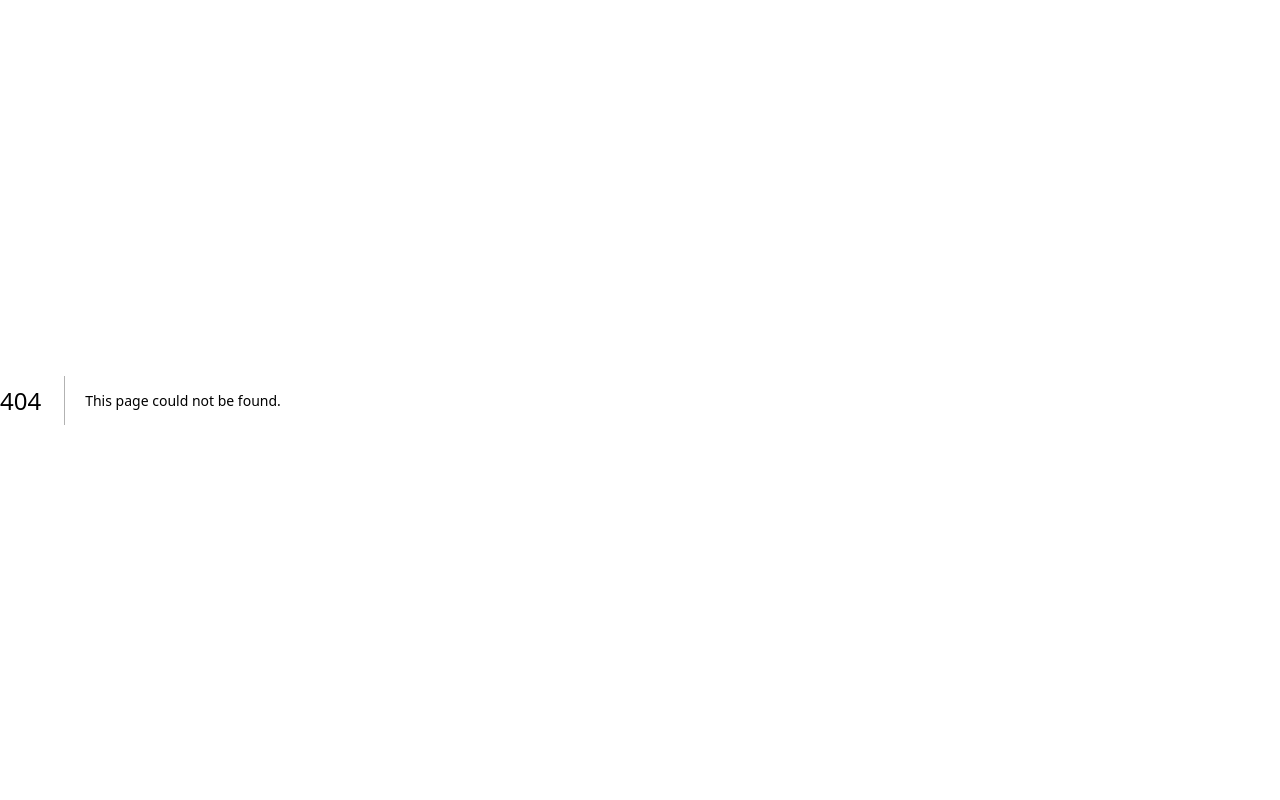
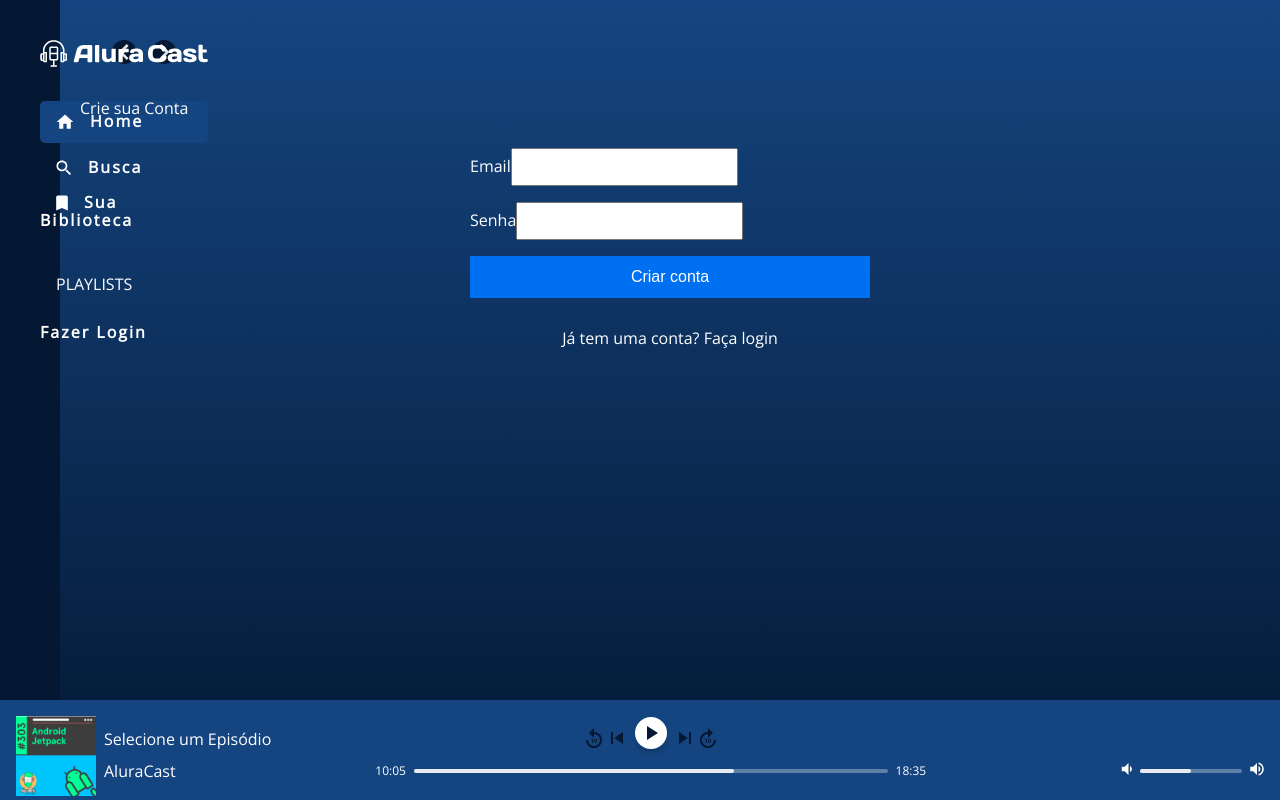
Before and after one commit to ericoliveirajs/aluracast, a Next.js app in the folder aluracast-frontend/: page /register in a window 1280 px wide. Before the commit this address had no page. Built offline with nearby package versions, Linux system fonts and the light colour scheme.

Commit message:
feat: Adiciona fluxo completo de autenticação com login e registro e configuração do coker

```diff
--- a/aluracast-frontend/src/components/Layout.tsx
+++ b/aluracast-frontend/src/components/Layout.tsx
@@ -1,9 +1,9 @@
-import React from 'react';
+import React, { useState, useEffect } from 'react';
 import Link from 'next/link';
+import { useRouter } from 'next/router';
+import { Episode } from '@interfaces/episode.interface';
+
 const API_URL = 'http://localhost:3000';
-
-
-import { Episode } from '@interfaces/episode.interface';
 
 interface LayoutProps {
   children: React.ReactNode;
@@ -11,6 +11,22 @@ interface LayoutProps {
 }
 
 const Layout: React.FC<LayoutProps> = ({ children, latestEpisode }) => {
+  const [isLoggedIn, setIsLoggedIn] = useState(false);
+  const router = useRouter();
+
+  useEffect(() => {
+    const token = localStorage.getItem('token');
+    if (token) {
+      setIsLoggedIn(true);
+    }
+  }, []);
+
+  const handleLogout = () => {
+    localStorage.removeItem('token');
+    setIsLoggedIn(false);
+    router.push('/login');
+  };
+
   return (
     <>
       <header className="cabecalho container">
@@ -43,12 +59,28 @@ const Layout: React.FC<LayoutProps> = ({ children, latestEpisode }) => {
 
         <h3 className="menu-lateral__playlist">Playlists</h3>
         <ul>
+          {isLoggedIn ? (
+            <>
               <li className="menu-lateral__link menu-lateral__link--playlist">
                   <Link href="#">Criar Playlist</Link>
               </li>
               <li className="menu-lateral__link menu-lateral__link--podcasts">
                   <Link href="#">Podcasts salvos</Link>
               </li>
+              <li className="menu-lateral__link">
+                <button
+                  onClick={handleLogout}
+                  style={{ background: 'none', border: 'none', color: 'inherit', cursor: 'pointer', padding: 0, fontSize: 'inherit' }}
+                >
+                  Sair
+                </button>
+              </li>
+            </>
+          ) : (
+            <li className="menu-lateral__link">
+                <Link href="/login">Fazer Login</Link>
+            </li>
+          )}
         </ul>
       </aside>
 
--- /dev/null
+++ b/aluracast-frontend/src/pages/register.tsx
@@ -0,0 +1,150 @@
+import Head from 'next/head';
+import { useState, FormEvent } from 'react';
+import { useRouter } from 'next/router';
+import Link from 'next/link';
+
+// --- IMPORT ATUALIZADO ---
+// Usando o atalho '@/' que aponta para a pasta 'src/'
+import Layout from '@/components/Layout';
+
+// (Se o '@/' não funcionar, use o relativo sem .tsx)
+// import Layout from '../components/Layout';
+
+// import styles from '../styles/Auth.module.css'; // (Vamos usar um style inline por enquanto)
+
+
+export default function RegisterPage() {
+  // --- Estados para controlar o formulário ---
+  const [email, setEmail] = useState('');
+  const [password, setPassword] = useState('');
+
+  // --- Estados para feedback ao usuário ---
+  const [isLoading, setIsLoading] = useState(false);
+  const [error, setError] = useState<string | null>(null);
+  const [success, setSuccess] = useState(false);
+
+  // --- Hook para redirecionar após o cadastro ---
+  const router = useRouter();
+
+  // --- Função para lidar com o envio do formulário ---
+  const handleSubmit = async (e: FormEvent) => {
+    e.preventDefault();
+    setIsLoading(true);
+    setError(null);
+    setSuccess(false);
+
+    // NOTA: Ajuste o localhost:3001 para a porta do SEU backend
+    const API_URL = process.env.NEXT_PUBLIC_API_URL || 'http://localhost:3001';
+
+    try {
+      const res = await fetch(`${API_URL}/users/register`, { // <-- Endpoint de Cadastro
+        method: 'POST',
+        headers: {
+          'Content-Type': 'application/json',
+        },
+        body: JSON.stringify({ email, password }),
+      });
+
+      const data = await res.json();
+
+      if (!res.ok) {
+        throw new Error(data.message || 'Erro ao criar conta.');
+      }
+
+      // --- SUCESSO! ---
+      setSuccess(true);
+
+      // Redireciona para o login após 2 segundos
+      setTimeout(() => {
+        router.push('/login');
+      }, 2000);
+
+    } catch (err: any) {
+      setError(err.message);
+    } finally {
+      setIsLoading(false);
+    }
+  };
+
+  // (Usando os mesmos estilos inline do login.tsx)
+  const formStyle: React.CSSProperties = {
+    display: 'flex',
+    flexDirection: 'column',
+    gap: '1rem',
+    maxWidth: '400px',
+    margin: '2rem auto',
+  };
+
+  const inputStyle: React.CSSProperties = {
+    padding: '0.5rem',
+    fontSize: '1rem',
+  };
+
+  const buttonStyle: React.CSSProperties = {
+    padding: '0.75rem',
+    fontSize: '1rem',
+    backgroundColor: isLoading ? '#ccc' : '#0070f3',
+    color: 'white',
+    border: 'none',
+    cursor: isLoading ? 'not-allowed' : 'pointer',
+  };
+
+  return (
+    <>
+      <Head>
+        <title>Cadastro | AluraCast</title>
+      </Head>
+
+      {/* --- LAYOUT DESCOMENTADO --- */}
+      <Layout>
+        <main>
+          <h1>Crie sua Conta</h1>
+
+          {success ? (
+            <p style={{ color: 'green' }}>Conta criada com sucesso! Redirecionando para o login...</p>
+          ) : (
+            <form onSubmit={handleSubmit} style={formStyle}>
+              <div>
+                <label htmlFor="email">Email</label>
+                <input
+                  id="email"
+                  type="email"
+                  value={email}
+                  onChange={(e) => setEmail(e.target.value)}
+                  required
+                  style={inputStyle}
+                />
+              </div>
+              <div>
+                <label htmlFor="password">Senha</label>
+                <input
+                  id="password"
+                  type="password"
+                  value={password}
+                  onChange={(e) => setPassword(e.target.value)}
+                  required
+                  minLength={6}
+                  style={inputStyle}
+                />
+              </div>
+
+              {error && <p style={{ color: 'red' }}>{error}</p>}
+
+              <button type="submit" disabled={isLoading} style={buttonStyle}>
+                {isLoading ? 'Criando...' : 'Criar conta'}
+              </button>
+            </form>
+          )}
+
+          <div style={{ textAlign: 'center', marginTop: '1rem' }}>
+            <Link href="/login">
+              Já tem uma conta? Faça login
+            </Link>
+          </div>
+
+        </main>
+      </Layout>
+      {/* --- LAYOUT DESCOMENTADO --- */}
+    </>
+  );
+}
```
Also changed, not shown: aluracast-frontend/src/pages/login.tsx (added, +131 -0 lines), 2 other files (tests, documents, lock files or other folders). Lines whose indentation alone changed are shown as unchanged.
